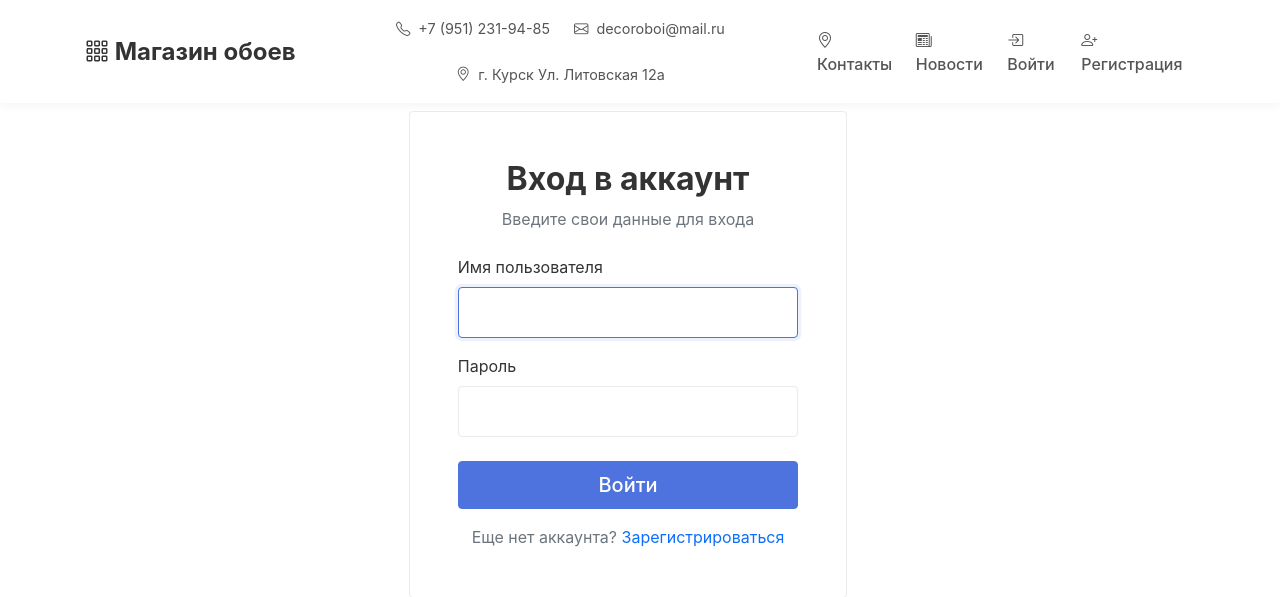
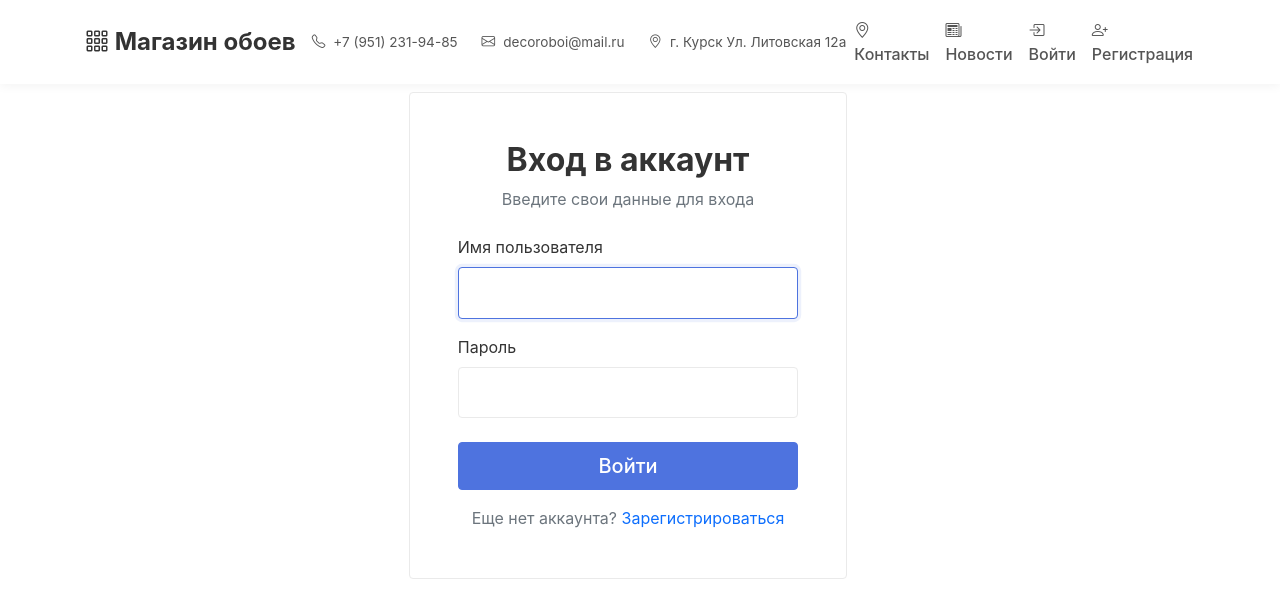
Before and after one commit to decoroboi/decoroboi, a Django app: page /accounts/login/ in a window 1280 px wide. Shown: the top 597 px of the page. Run offline with Django 5.2, Linux system fonts and the light colour scheme.

Commit message:
news update

```diff
--- a/store/templates/store/base.html
+++ b/store/templates/store/base.html
@@ -236,11 +236,11 @@
         /* Контактная информация в хедере */
         .header-contacts {
             display: flex;
-            flex-wrap: wrap;
-            justify-content: center;
             gap: 1.5rem;
-            margin: 0.5rem 0;
-            font-size: 0.9rem;
+            font-size: 0.85rem;
+            margin: 0;
+            padding: 0;
+            list-style: none;
         }
 
         .header-contact-item {
@@ -248,13 +248,14 @@
             align-items: center;
             gap: 0.5rem;
             color: #555;
+            white-space: nowrap;
         }
 
         @media (max-width: 768px) {
             .header-contacts {
                 flex-direction: column;
                 gap: 0.5rem;
-                align-items: center;
+                padding: 1rem 0;
             }
         }
     </style>
@@ -266,8 +267,11 @@
                 <i class="bi bi-grid-3x3-gap"></i> Магазин обоев
             </a>
 
-            <!-- Контактная информация в хедере -->
-            <div class="header-contacts">
+            <button class="navbar-toggler" type="button" data-bs-toggle="collapse" data-bs-target="#navbarNav">
+                <span class="navbar-toggler-icon"></span>
+            </button>
+            <div class="collapse navbar-collapse justify-content-between" id="navbarNav">
+                <div class="header-contacts d-none d-lg-flex">
                     <div class="header-contact-item">
                         <i class="bi bi-telephone"></i> +7 (951) 231-94-85
                     </div>
@@ -278,11 +282,6 @@
                         <i class="bi bi-geo-alt"></i> г. Курск Ул. Литовская 12а
                     </div>
                 </div>
-
-            <button class="navbar-toggler" type="button" data-bs-toggle="collapse" data-bs-target="#navbarNav">
-                <span class="navbar-toggler-icon"></span>
-            </button>
-            <div class="collapse navbar-collapse justify-content-end" id="navbarNav">
                 <ul class="navbar-nav">
                     <li class="nav-item">
                         <a class="nav-link" href="{% url 'contacts' %}">
```
Also changed, not shown: store/templates/store/admin/news_list.html (+11 -1 lines), media/news/1.jpg (added), media/news/2.jpg (added), media/news/3.jpg (added), media/news/4.jpg (added), media/news/5.jpg (added), media/news/6.jpg (added), media/news/7.jpg (added). Lines whose indentation alone changed are shown as unchanged.
